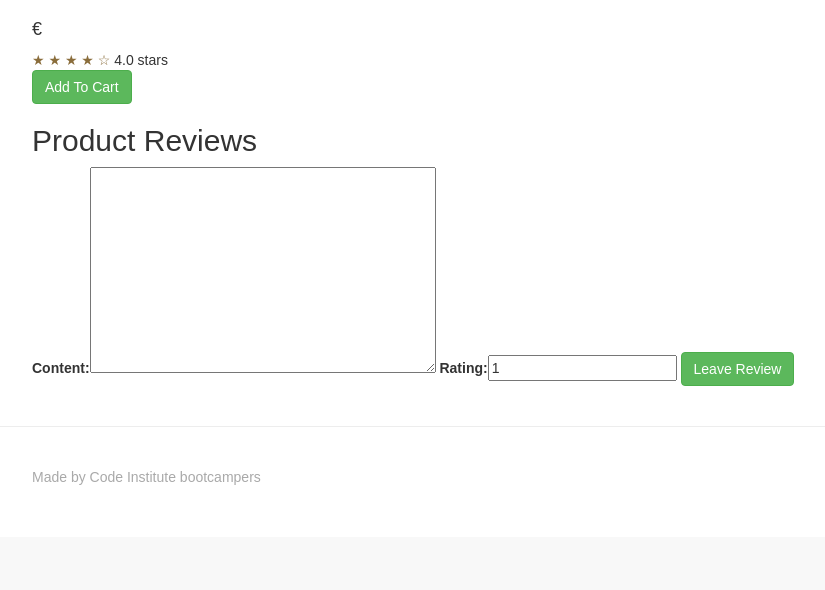
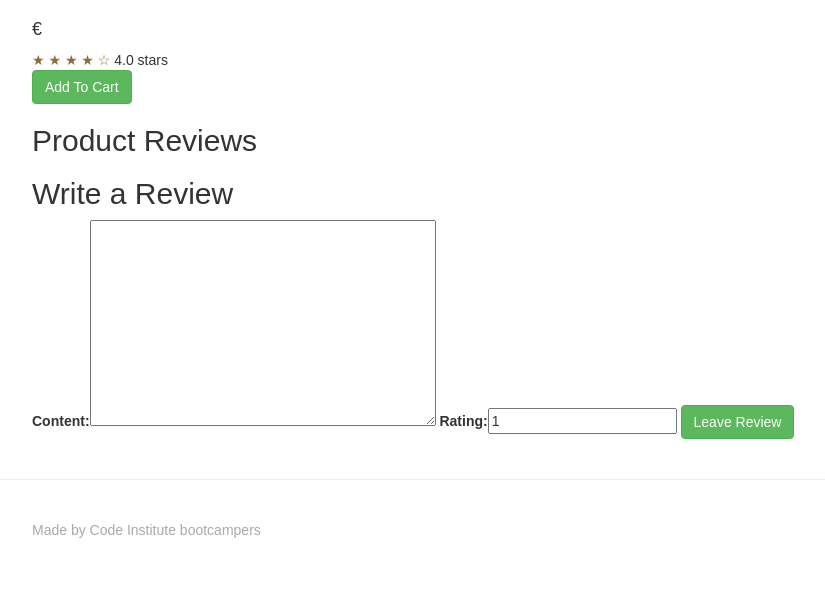
Before and after one commit to richardadalton/retrocomputing, a Django app: template products/templates/products/product-item.html in a window 1280 px wide. Shown: the part 500-1090 px from the top of the page, without its empty margins (38-863 px from the left). Before the commit the page ends 985 px from the top, so only its background shows below. Run offline with Django 3.2, Linux system fonts and the light colour scheme; the template is opened without the code that fills it: values that come from a table or form of the project are taken from there, others are empty; the visitor is signed in with stand-in values (Sample User, id 1); some libraries are stand-ins or nearby versions.

Commit message:
Split Review Partial into Reviews and Form

```diff
--- a/products/templates/products/product-item.html
+++ b/products/templates/products/product-item.html
@@ -1,5 +1,4 @@
 {% extends "home/base.html" %}
-{% load bootstrap_tags %}
 {% block content %}
       <div class="row">
 
@@ -26,7 +25,11 @@
             </form>
           </div>
 
-        {% include "reviews/show_reviews.html" %}
+          {% include "reviews/_show_reviews.html" %}
+
+        {% if user.is_authenticated %}
+          {% include "reviews/_add_review_form.html" %}
+        {% endif %}
 
         </div>
         <!-- /.col-lg-9 -->
--- /dev/null
+++ b/reviews/templates/reviews/_add_review_form.html
@@ -0,0 +1,17 @@
+{% load bootstrap_tags %}
+<div class="card card-outline-secondary my-4">
+    <div class="card-header">
+      <h2>Write a Review</h2>
+    </div>
+
+    <div class="card-body">
+    <form method="post" action="{% url 'add_a_review' %}">
+        {% csrf_token %}
+
+        {{ review_form | as_bootstrap }}
+
+        <input type="hidden" name="product" value="{{product.id}}"/>
+        <input type="submit" class="btn btn-success" value="Leave Review"/>
+    </form>
+    </div>
+</div>
--- a/reviews/templates/reviews/show_reviews.html
+++ b/reviews/templates/reviews/_show_reviews.html
@@ -1,4 +1,3 @@
-{% load bootstrap_tags %}
 <div class="card card-outline-secondary my-4">
     <div class="card-header">
       <h2>Product Reviews</h2>
@@ -11,15 +10,6 @@
     <p><small class="text-muted">Posted by {{review.reviewer.username}}</small></p>
     <hr>
     {%endfor%}
-
-    <form method="post" action="{% url 'add_a_review' %}">
-        {% csrf_token %}
-
-        {{ review_form | as_bootstrap }}
-
-        <input type="hidden" name="product" value="{{product.id}}"/>
-        <input type="submit" class="btn btn-success" value="Leave Review"/>
-    </form>
     </div>
 </div>
 <!-- /.card -->
--- a/reviews/views.py
+++ b/reviews/views.py
@@ -17,4 +17,5 @@ def add_a_review(request):
         review.reviewer = request.user
         review.product = product
         review.save()
-        return redirect(reverse('product_item', args=(product_id,)))
+
+    return redirect(reverse('product_item', args=(product_id,)))
```
